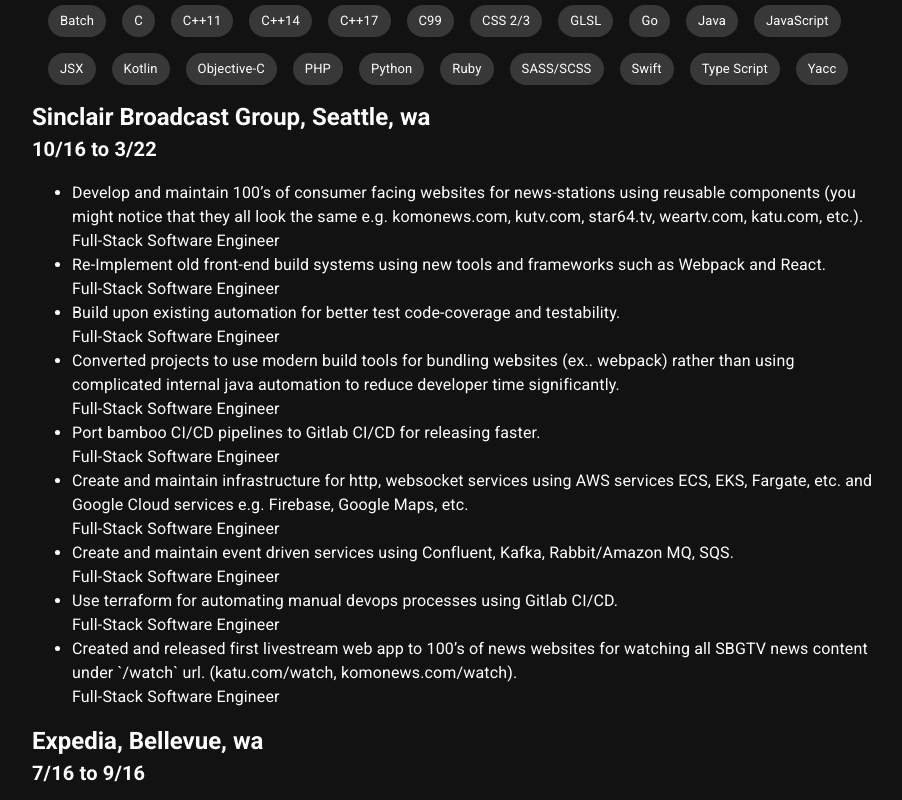
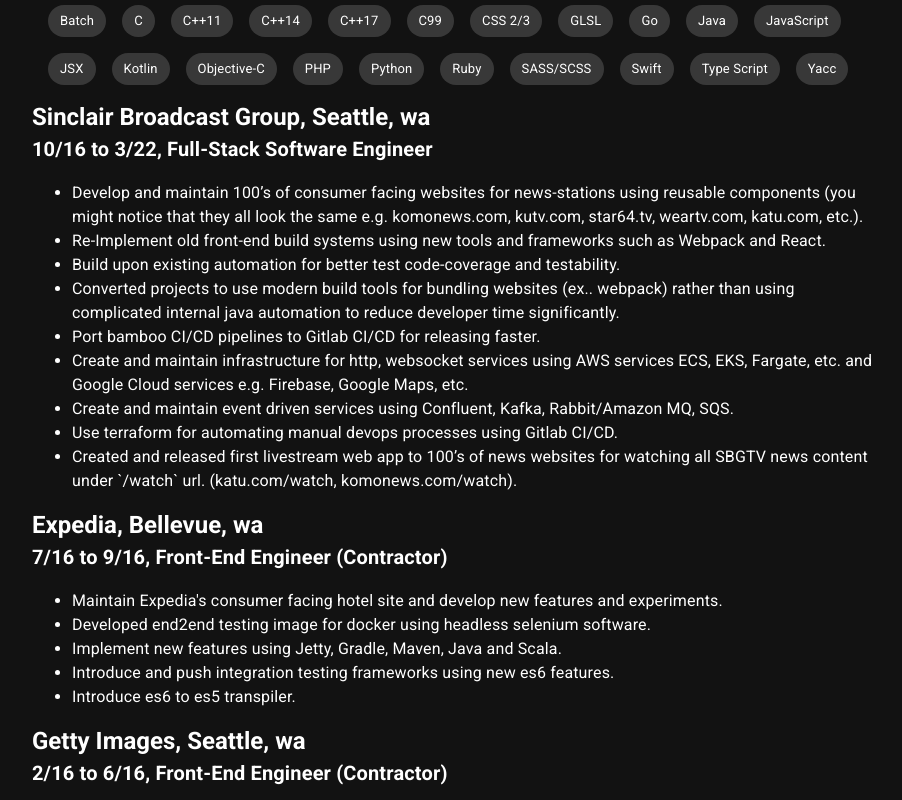
Before and after one commit to hooddanielc/danielhood.com, a React app: page / in a window 1280 px wide. Shown: the part 920-1720 px from the top of the page, without its empty margins (182-1084 px from the left). Built offline with nearby package versions, Linux system fonts and the light colour scheme.

Commit message:
feat: move title of position next to job date range

```diff
--- a/src/homepage/homepage.tsx
+++ b/src/homepage/homepage.tsx
@@ -122,12 +122,11 @@
       return (
         <Box key={i}>
           <Typography variant="h5"><b>{company}, {city}, {state}</b></Typography>
-          <Typography variant="h6"><b>{startDate} to {endDate}</b></Typography>
+          <Typography variant="h6"><b>{startDate} to {endDate}, {title}</b></Typography>
           <ul>
             {gained.map((str) => (
               <li>
                 <Typography>{str}</Typography>
-                <Typography>{title}</Typography>
               </li>
             ))}
           </ul>
```
